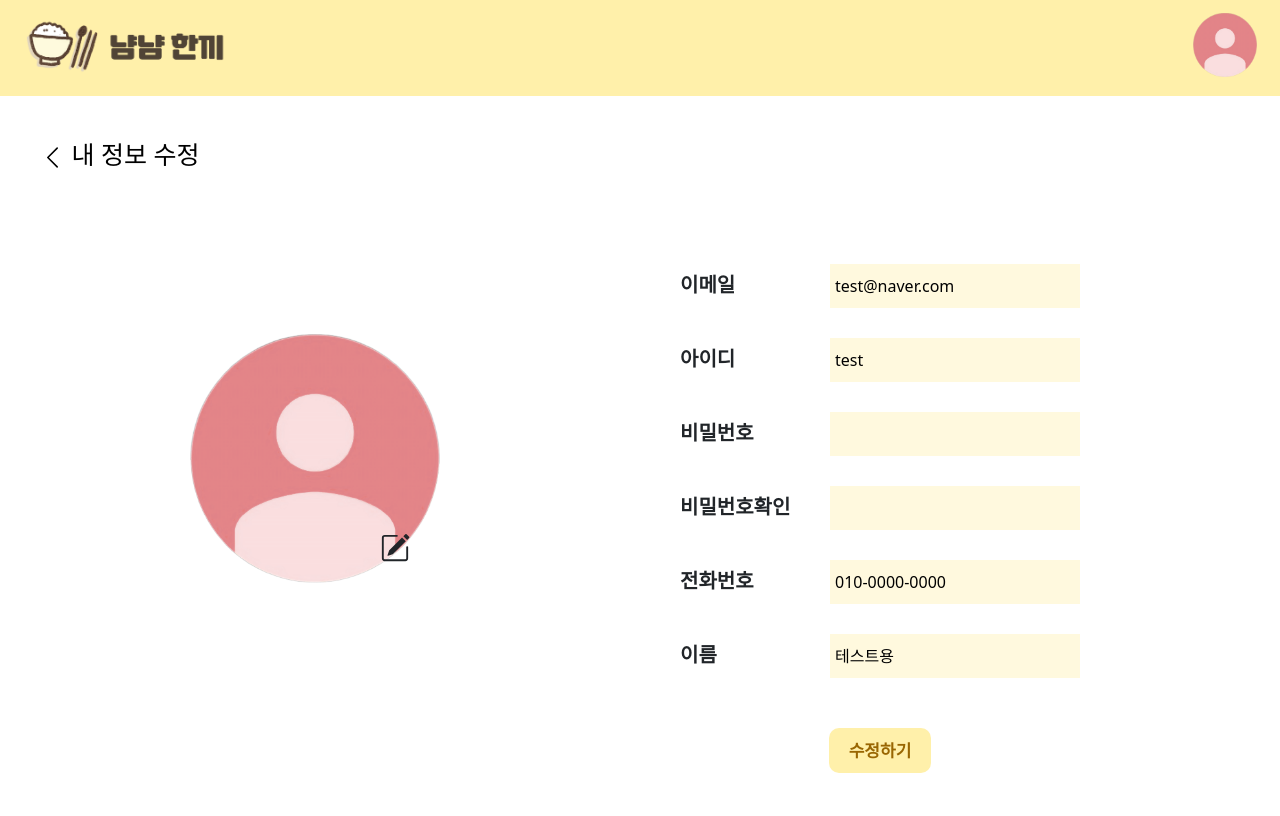
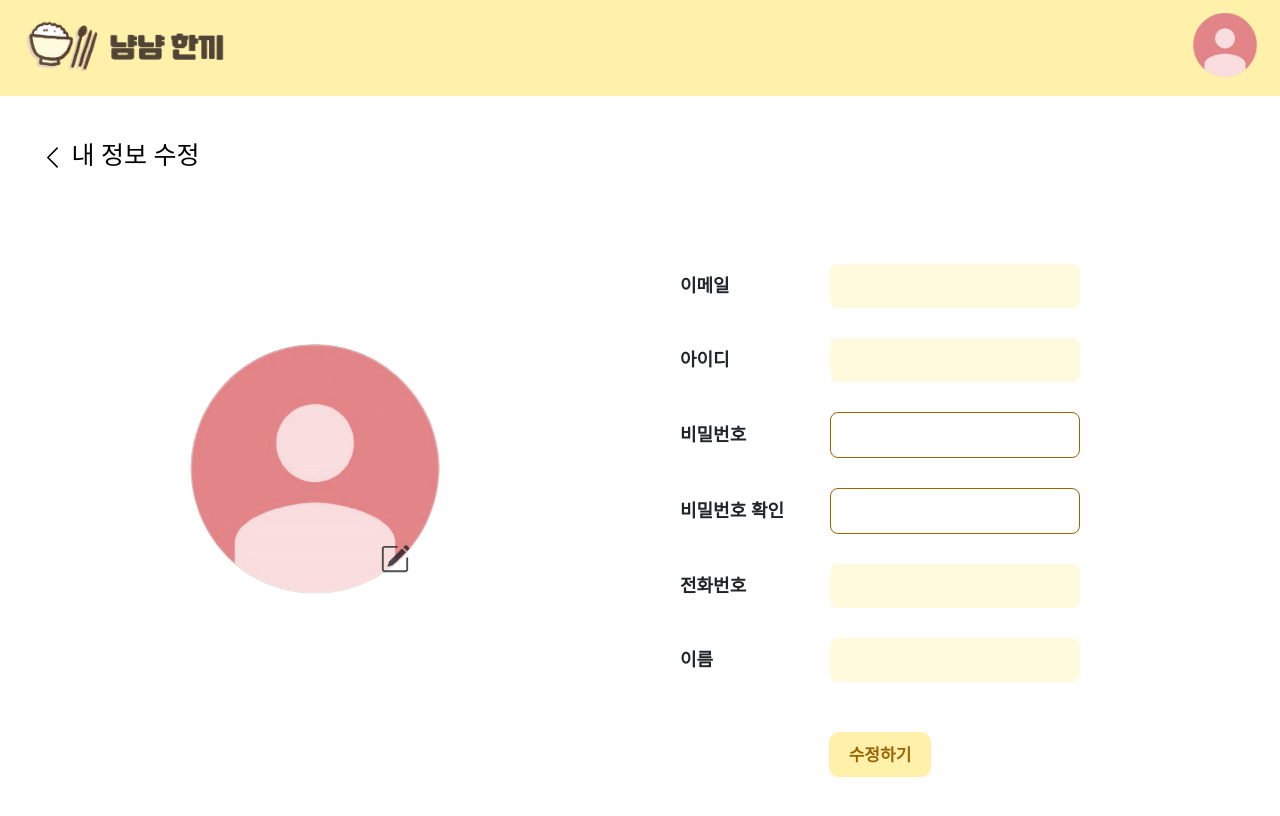
Before and after one commit to YumYum-team/Yum-FE, a React (Create React App) app: page /edit in a window 1280 px wide. Shown: the top 816 px of the page. Built offline with nearby package versions, Linux system fonts and the light colour scheme; no server answers.

Commit message:
내정보수정 페이지 수정
내정보수정 페이지 수정

```diff
--- a/src/pages/Mypage/EditPage.css
+++ b/src/pages/Mypage/EditPage.css
@@ -21,9 +21,15 @@
   /* border: 1px solid red; */
 }
 
+.editProfile {
+  padding-top: 90px;
+}
+
 .editProfile img {
-  padding-top: 80px;
   width: 250px;
+  height: 250px;
+  border-radius: 50%; /* 이미지를 원형으로 만듭니다. */
+  object-fit: cover; /* 이미지를 자르지 않고 조정합니다. */
 }
 
 .editProfile {
@@ -31,11 +37,12 @@
   display: inline-block;
 }
 
-.editProdileIcon {
+.editProfileIcon {
   position: absolute;
   font-size: 30px;
   bottom: 20px;
   right: 30px;
+  opacity: 80%;
 }
 
 .editRightSection {
@@ -56,7 +63,7 @@
 }
 
 .textInfo {
-  font-size: 20px;
+  font-size: 18px;
   font-weight: bold;
   width: 120px;
   margin-right: 30px;
@@ -68,6 +75,15 @@
   background-color: #fff9de;
   padding: 10px 10px 10px 5px;
   border: none;
+  border-radius: 8px;
+}
+
+.editTextBox {
+  width: 250px;
+  background-color: white;
+  padding: 10px 10px 10px 5px;
+  border: 1px solid #996602;
+  border-radius: 8px;
 }
 
 .editButtonBox {
@@ -87,3 +103,12 @@
   margin: 20px;
   padding: 10px 20px 10px 20px;
 }
+
+.error {
+  color: red;
+  font-size: 12px;
+  padding-top: 5px;
+  margin-top: 5px;
+  margin-left: 10rem;
+  display: block;
+}
--- a/src/pages/Mypage/EditPage.jsx
+++ b/src/pages/Mypage/EditPage.jsx
@@ -1,4 +1,4 @@
-import React, { useState } from "react";
+import React, { useState, useEffect } from "react";
 import { ChevronLeft, PencilSquare } from "react-bootstrap-icons";
 import { useNavigate } from "react-router-dom";
 import "./EditPage.css";
@@ -7,29 +7,96 @@ import { profile } from "../../assets/images";
 const EditPage = () => {
   const navigate = useNavigate();
   const [userInfo, setUserInfo] = useState({
-    email: "test@naver.com",
-    id: "test",
+    email: "",
+    id: "",
     password: "",
     passwordConfirm: "",
-    phoneNumber: "010-0000-0000",
-    name: "테스트용",
+    phoneNumber: "",
+    name: "",
+    profileImage: null,
   });
+  const [passwordError, setPasswordError] = useState("");
+  const [passwordMatchError, setPasswordMatchError] = useState("");
+
+  useEffect(() => {
+    // 유저 정보 가져오는 API 호출
+    fetchUserInfo();
+  }, []);
+
+  const fetchUserInfo = async () => {
+    try {
+      const response = await fetch("/api/user/profile", {
+        method: "GET",
+      });
+      if (response.ok) {
+        const data = await response.json();
+        setUserInfo(data);
+      } else {
+        console.error("정보 불러오기 실패");
+      }
+    } catch (error) {
+      console.error("정보 불러오기 실패:", error);
+    }
+  };
 
   const editBackButtonHandler = () => {
     navigate("/mypage");
   };
 
   const passwordChangeHandle = (e) => {
+    const password = e.target.value;
     setUserInfo({
       ...userInfo,
-      password: e.target.value,
+      password: password,
     });
+
+    if (password === "") {
+      setPasswordError("");
+    } else if (
+      !password.match(
+        /^(?=.*[a-zA-Z])(?=.*\d)(?=.*[$`~!@$!%*#^?&()\-_=+])[a-zA-Z\d$`~!@$!%*#^?&()\-_=+]{8,20}$/
+      )
+    ) {
+      setPasswordError("영문, 숫자, 특수문자 포함 8자 이상 입력하세요.");
+    } else {
+      setPasswordError("");
+    }
   };
+
   const passwordConfirmChangeHandle = (e) => {
+    const passwordConfirm = e.target.value;
     setUserInfo({
       ...userInfo,
-      passwordConfirm: e.target.value,
+      passwordConfirm: passwordConfirm,
     });
+
+    if (passwordConfirm === "") {
+      setPasswordMatchError("");
+    } else if (passwordConfirm !== userInfo.password) {
+      setPasswordMatchError("비밀번호가 일치하지 않습니다.");
+    } else {
+      setPasswordMatchError("");
+    }
+  };
+
+  const handleFileUpload = (e) => {
+    const file = e.target.files[0];
+    const reader = new FileReader();
+
+    reader.onloadend = () => {
+      setUserInfo({
+        ...userInfo,
+        profileImage: reader.result,
+      });
+    };
+
+    if (file) {
+      reader.readAsDataURL(file);
+    }
+  };
+
+  const handleSubmit = () => {
+    // 비밀번호 변경 요청 보내는 로직 추가
   };
 
   return (
@@ -42,8 +109,17 @@ const EditPage = () => {
       <div className="editSection">
         <div className="editLeftSection">
           <div className="editProfile">
-            <img src={profile} alt="profile" />
-            <PencilSquare className="editProdileIcon" />
+            <img src={userInfo.profileImage || profile} alt="profile" />
+            <label htmlFor="fileUpload">
+              <PencilSquare className="editProfileIcon" />
+            </label>
+            <input
+              id="fileUpload"
+              type="file"
+              accept="image/*"
+              style={{ display: "none" }}
+              onChange={handleFileUpload}
+            />
           </div>
         </div>
         <div className="editRightSection">
@@ -69,20 +145,24 @@ const EditPage = () => {
             <div className="userInfo">
               <label className="textInfo">비밀번호 </label>
               <input
-                className="textBox"
+                className="editTextBox"
                 type="password"
                 value={userInfo.password}
                 onChange={passwordChangeHandle}
               ></input>
+              {passwordError && <span className="error">{passwordError}</span>}
             </div>
             <div className="userInfo">
-              <label className="textInfo">비밀번호확인</label>
+              <label className="textInfo">비밀번호 확인</label>
               <input
-                className="textBox"
+                className="editTextBox"
                 type="password"
                 value={userInfo.passwordConfirm}
                 onChange={passwordConfirmChangeHandle}
               ></input>
+              {passwordMatchError && (
+                <span className="error">{passwordMatchError}</span>
+              )}
             </div>
             <div className="userInfo">
               <label className="textInfo">전화번호</label>
@@ -103,7 +183,9 @@ const EditPage = () => {
               ></input>
             </div>
             <div className="editButtonBox">
-              <button className="editButton">수정하기</button>
+              <button className="editButton" onClick={handleSubmit}>
+                수정하기
+              </button>
             </div>
           </div>
         </div>
```
